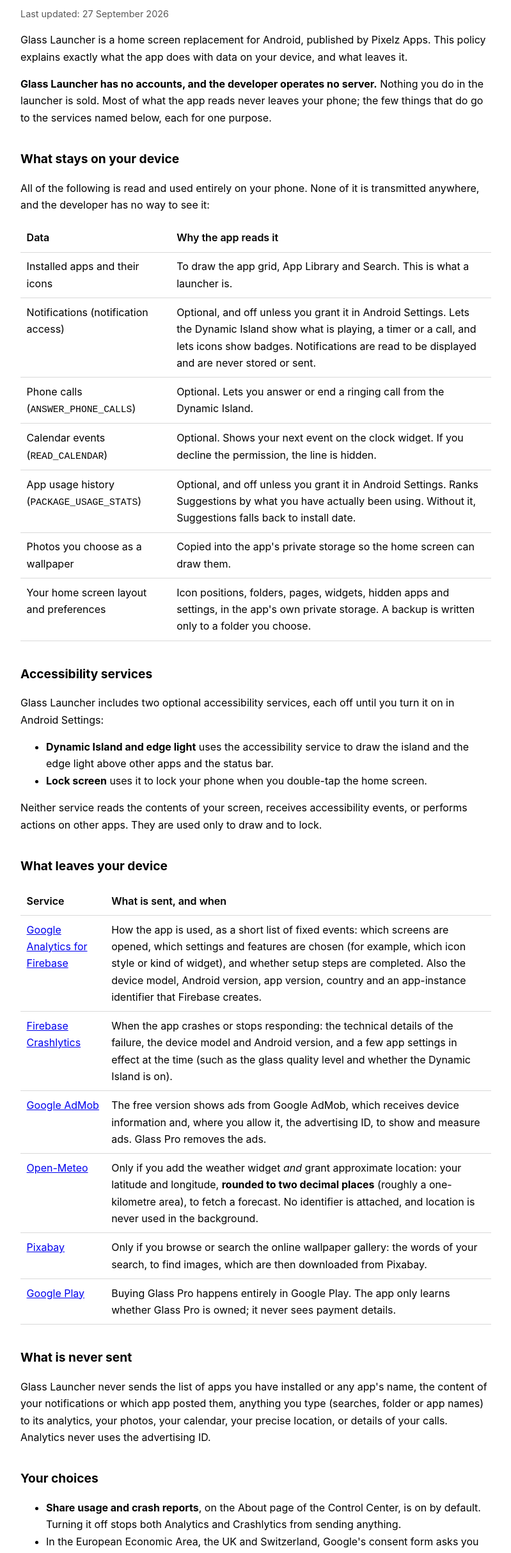
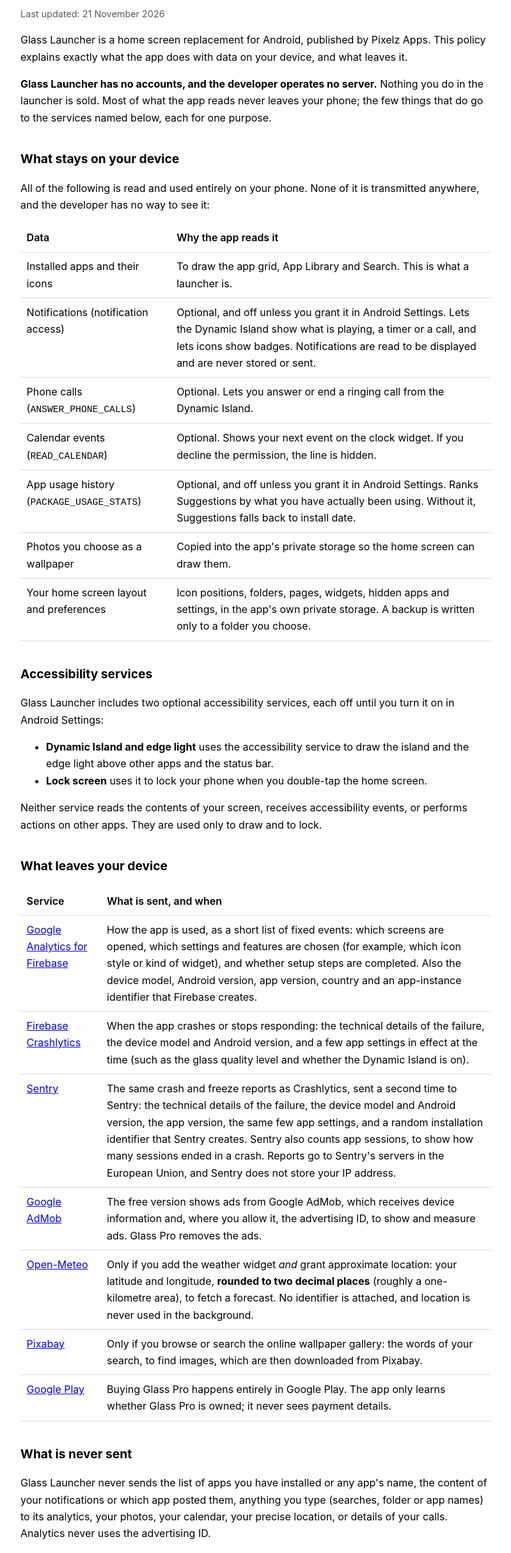
Before and after one commit to astromar96/glasslauncher-privacy-policy, a plain HTML site: page index.html in a window 1280 px wide. Shown: the part 105-2532 px from the top of the page at 64% size, without its empty margins (240-1039 px from the left). Drawn offline with Linux system fonts and the light colour scheme.

Commit message:
Name Sentry: crash reports sent a second time, EU servers, no IP stored
Glass Launcher 0.0.17 adds Sentry beside Crashlytics, behind the same Share usage
and crash reports switch.

```diff
--- a/index.html
+++ b/index.html
@@ -22,7 +22,7 @@
 <body>
 
 <h1>Glass Launcher — Privacy Policy</h1>
-<p class="updated">Last updated: 27 September 2026</p>
+<p class="updated">Last updated: 21 November 2026</p>
 
 <p>Glass Launcher is a home screen replacement for Android, published by Pixelz Apps.
 This policy explains exactly what the app does with data on your device, and what leaves it.</p>
@@ -106,6 +106,14 @@ performs actions on other apps. They are used only to draw and to lock.</p>
         the glass quality level and whether the Dynamic Island is on).</td>
   </tr>
   <tr>
+    <td><a href="https://sentry.io/">Sentry</a></td>
+    <td>The same crash and freeze reports as Crashlytics, sent a second time to Sentry: the
+        technical details of the failure, the device model and Android version, the app version,
+        the same few app settings, and a random installation identifier that Sentry creates.
+        Sentry also counts app sessions, to show how many sessions ended in a crash. Reports go to
+        Sentry's servers in the European Union, and Sentry does not store your IP address.</td>
+  </tr>
+  <tr>
     <td><a href="https://admob.google.com/">Google AdMob</a></td>
     <td>The free version shows ads from Google AdMob, which receives device information and, where
         you allow it, the advertising ID, to show and measure ads. Glass Pro removes the ads.</td>
@@ -140,7 +148,7 @@ calls. Analytics never uses the advertising ID.</p>
 
 <ul>
   <li><strong>Share usage and crash reports</strong>, on the About page of the Control Center,
-      is on by default. Turning it off stops both Analytics and Crashlytics from sending
+      is on by default. Turning it off stops Analytics, Crashlytics and Sentry from sending
       anything.</li>
   <li>In the European Economic Area, the UK and Switzerland, Google's consent form asks you
       before anything is used for ads or analytics, and Analytics uses no identifier for your
@@ -153,7 +161,8 @@ calls. Analytics never uses the advertising ID.</p>
 <p>Google processes this data as a service provider under its own terms. See
 <a href="https://firebase.google.com/support/privacy">Privacy and Security in Firebase</a> and
 <a href="https://policies.google.com/technologies/partner-sites">how Google uses information from
-apps that use its services</a>.</p>
+apps that use its services</a>. Sentry (Functional Software, Inc.) processes crash reports as a
+service provider too, under its <a href="https://sentry.io/privacy/">privacy policy</a>.</p>
 
 <h2>Permissions, and what happens if you refuse</h2>
 
@@ -180,7 +189,7 @@ It does not knowingly collect data from children.</p>
 
 <p>Everything on your device lives in Android's private storage for this app. Uninstalling Glass
 Launcher, or clearing its storage in Android Settings, permanently deletes it. Analytics and
-crash data are kept by Google only for a limited period, are not linked to your name or account,
+crash data are kept by Google and Sentry only for a limited period, are not linked to your name or account,
 and stop being collected when you turn off <strong>Share usage and crash reports</strong>. To ask
 for data tied to your device to be deleted, write to the address below.</p>
 
```
